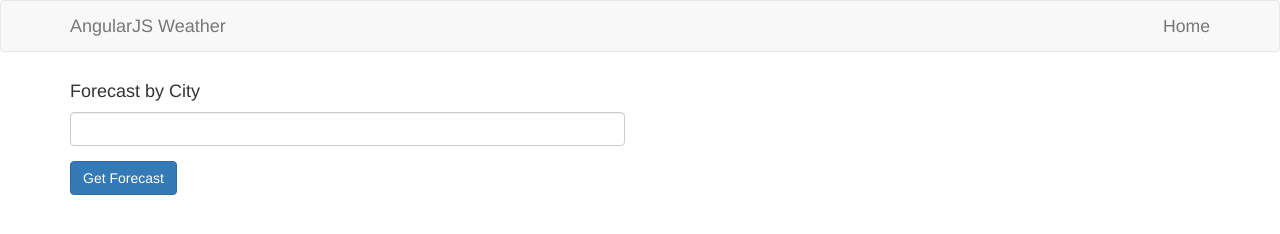
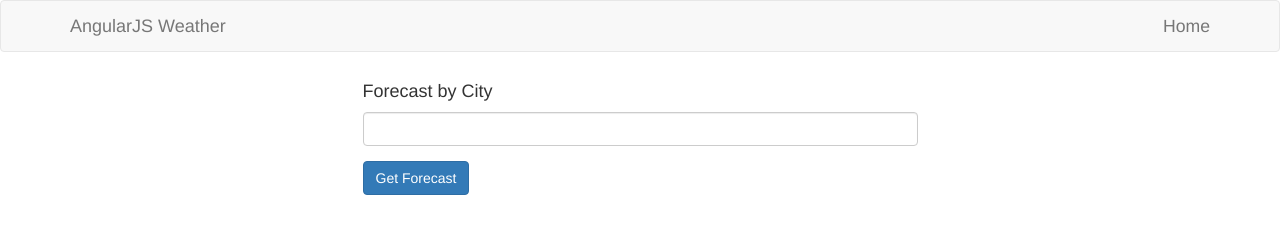
Before and after one commit to geoffsym/weather, a plain HTML site: page public/index.htm in a window 1280 px wide. Drawn offline with nearby package versions, Linux system fonts and the light colour scheme; some packages are replaced by stand-ins of ours; some icons are missing.

Commit message:
another typo

```diff
--- a/public/pages/home.htm
+++ b/public/pages/home.htm
@@ -1,5 +1,5 @@
 <div class="row">
-  <div class="col-md-6 com-md-offset-3">
+  <div class="col-md-6 col-md-offset-3">
     <h4>Forecast by City</h4>
     <div class="form-group">
       <input type="text" class="form-control" />
```
